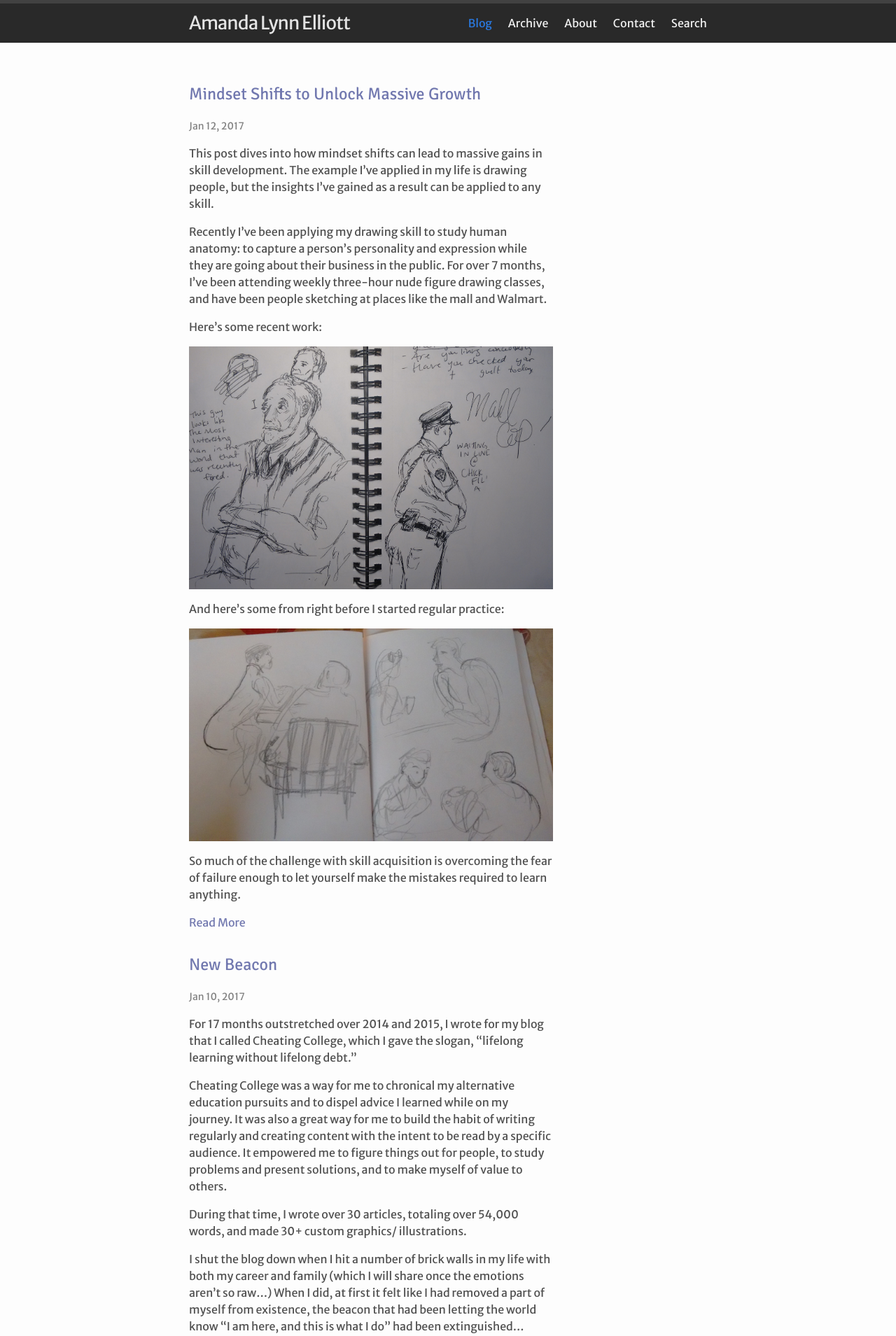
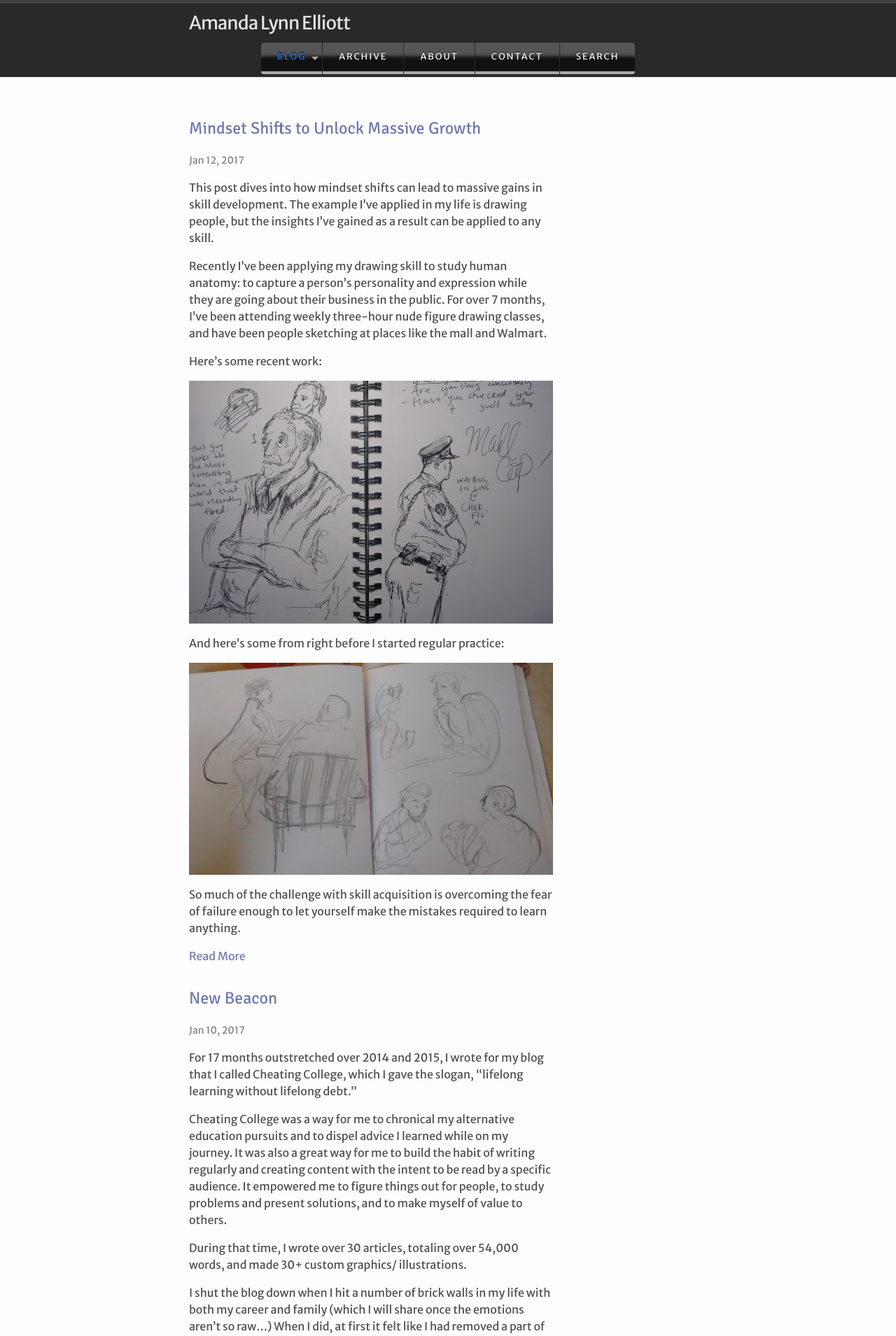
Before and after one commit to amandalynnelliott/amandalynnelliott.github.io-dev, a Jekyll site: the page built from index.md, in a window 1280 px wide. Shown: the top 1909 px of the page at 70% size. Built offline with Jekyll 4.4.1, drawn with Linux system fonts in a browser that asks for light colours.

Commit message:
Navbar 2 - Return of the Dropdown

```diff
--- a/_includes/header.html
+++ b/_includes/header.html
@@ -1,31 +1,169 @@
+<style>
+	nav {
+		display: block;
+		text-align: center;
+	}
+
+		nav ul {
+			margin: 0;
+			padding: 0;
+			list-style: none;
+		}
+
+	.nav a {
+		display: block;
+		background: #111;
+		color: #fff;
+		text-decoration: none;
+		padding: 0.8em 1.8em;
+		text-transform: uppercase;
+		font-size: 80%;
+		letter-spacing: 2px;
+		text-shadow: 0 -1px 0 #000;
+		position: relative;
+	}
+
+	.nav {
+		vertical-align: top;
+		display: inline-block;
+		box-shadow: 1px -1px -1px 1px #000, -1px 1px -1px 1px #fff, 0 0 6px 3px #fff;
+		border-radius: 6px;
+	}
+
+		.nav li {
+			position: relative;
+		}
+
+		.nav > li {
+			float: left;
+			border-bottom: 4px #aaa solid;
+			margin-right: 1px;
+		}
+
+			.nav > li > a {
+				margin-bottom: 1px;
+				box-shadow: inset 0 2em .33em -0.5em #555;
+			}
+
+			.nav > li:hover,
+			.nav > li:hover > a {
+				border-bottom-color: orange;
+			}
+
+		.nav li:hover > a {
+			color: orange;
+		}
+
+		.nav > li:first-child {
+			border-radius: 4px 0 0 4px;
+		}
+
+			.nav > li:first-child > a {
+				border-radius: 4px 0 0 0;
+			}
+
+		.nav > li:last-child {
+			border-radius: 0 0 4px 0;
+			margin-right: 0;
+		}
+
+			.nav > li:last-child > a {
+				border-radius: 0 4px 0 0;
+			}
+
+		.nav li li a {
+			margin-top: 1px;
+		}
+
+		.nav li a:first-child:nth-last-child(2):before {
+			content: "";
+			position: absolute;
+			height: 0;
+			width: 0;
+			border: 5px solid transparent;
+			top: 50%;
+			right: 5px;
+		}
+
+		/* submenu positioning*/
+		.nav ul {
+			position: absolute;
+			white-space: nowrap;
+			border-bottom: 5px solid orange;
+			z-index: 1;
+			left: -99999em;
+		}
+
+		.nav > li:hover > ul {
+			left: auto;
+			margin-top: 5px;
+			min-width: 100%;
+		}
+
+		.nav > li li:hover > ul {
+			left: 100%;
+			margin-left: 1px;
+			top: -1px;
+		}
+		/* arrow hover styling */
+		.nav > li > a:first-child:nth-last-child(2):before {
+			border-top-color: #aaa;
+		}
+
+		.nav > li:hover > a:first-child:nth-last-child(2):before {
+			border: 5px solid transparent;
+			border-bottom-color: orange;
+			margin-top: -5px;
+		}
+
+		.nav li li > a:first-child:nth-last-child(2):before {
+			border-left-color: #aaa;
+			margin-top: -5px;
+		}
+
+		.nav li li:hover > a:first-child:nth-last-child(2):before {
+			border: 5px solid transparent;
+			border-right-color: orange;
+			right: 10px;
+		}
+</style>
+
 <header class="site-header" role="banner" onclick="void(0)">
 	<div class="wrapper">
 		<a class="site-title" href="{{ "/" | relative_url}}">{{ site.title | escape }}</a>
-		<nav class="site-nav">
-			<span class="menu-icon" onclick="void(0)">
-				<svg viewBox="0 0 18 15" width="18px" height="15px">
-					<path fill="#424242" d="M18,1.484c0,0.82-0.665,1.484-1.484,1.484H1.484C0.665,2.969,0,2.304,0,1.484l0,0C0,0.665,0.665,0,1.484,0 h15.031C17.335,0,18,0.665,18,1.484L18,1.484z" />
-					<path fill="#424242" d="M18,7.516C18,8.335,17.335,9,16.516,9H1.484C0.665,9,0,8.335,0,7.516l0,0c0-0.82,0.665-1.484,1.484-1.484 h15.031C17.335,6.031,18,6.696,18,7.516L18,7.516z" />
-					<path fill="#424242" d="M18,13.516C18,14.335,17.335,15,16.516,15H1.484C0.665,15,0,14.335,0,13.516l0,0 c0-0.82,0.665-1.484,1.484-1.484h15.031C17.335,12.031,18,12.696,18,13.516L18,13.516z" />
-				</svg>
-			</span>
-			<div class="trigger">
-				<a class="page-link" {% if page.url=="/" %} style="color: #2a7ae2" {% endif %} href="{{ "/" | relative_url}}">Blog</a>
+		<nav>
+			<ul class="nav">
+				<li>
+					<a {% if page.url=="/" %} style="color: #2a7ae2" {% endif %} href="{{ "/" | relative_url}}">Blog</a>
+					<ul>
+						{% for category in site.categories %}
+						<li>
+							<a href="">{{ category | first }}</a>
+							<ul>
+								{% for posts in category %}
+									{% for post in posts %}
+										<li>
+											<a href="{{ post.url }}">{{ post.title }}</a>
+										</li>
+									{% endfor %}
+								{% endfor %}
+							</ul>
+						</li>
+						{% endfor %}
+					</ul>
+				</li>
 				{% assign pages = site.pages | sort: "weight" %}
-				{% for my_page in pages %}
-					{% if my_page.title %}
-						<a class="page-link" {% if page.url==my_page.url %} style="color: #2a7ae2" {% endif %} href="{{ my_page.url | relative_url }}">{{ my_page.title | escape }}</a>
+				{% for p in pages %}
+					{% if p.title %}
+						<li>
+							<a {% if page.url==p.url %} style="color: #2a7ae2" {% endif %} href="{{ p.url | relative_url }}">{{ p.title | escape }}</a>
+						</li>
 					{% endif %}
 				{% endfor %}
-				<a class="page-link" {% if page.url=="/search.html" %} style="color: #2a7ae2" {% endif %} href="{{ "search.html" | relative_url}}">Search</a>
-			</div>
-			<!--
-			<form action="/search.html" method="get">
-				<label for="search-box"></label>
-				<input type="text" id="search-box" name="query">
-				<input type="submit" value="Search">
-			</form>
-			-->
+				<li>
+					<a {% if page.url=="/search.html" %} style="color: #2a7ae2" {% endif %} href="{{ "search.html" | relative_url}}">Search</a>
+				</li>
+			</ul>
 		</nav>
 	</div>
 </header>
```
